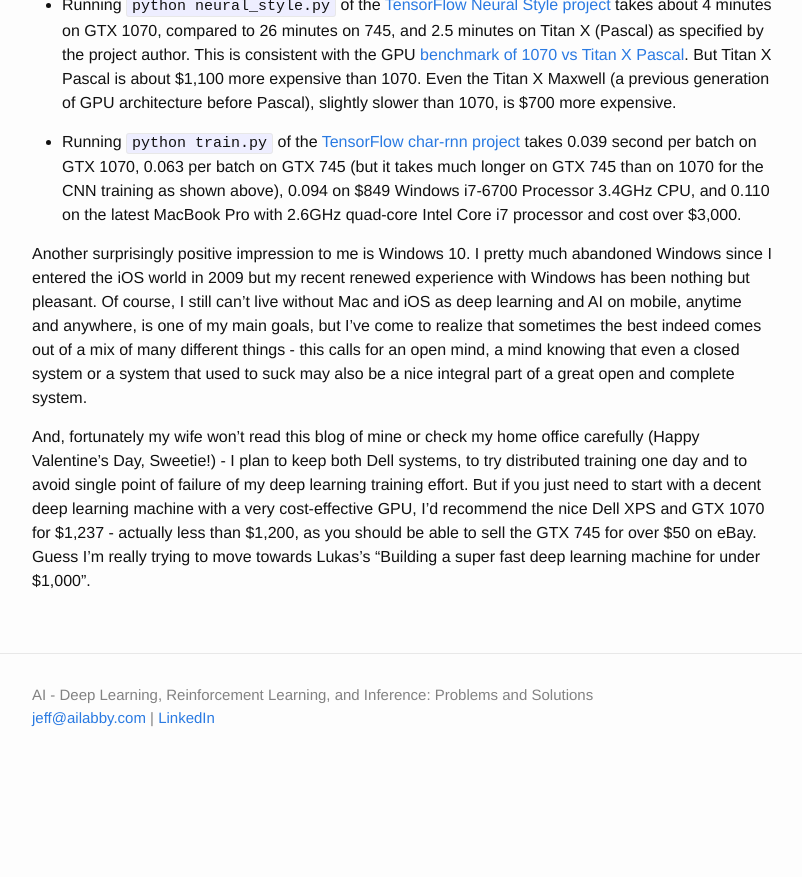
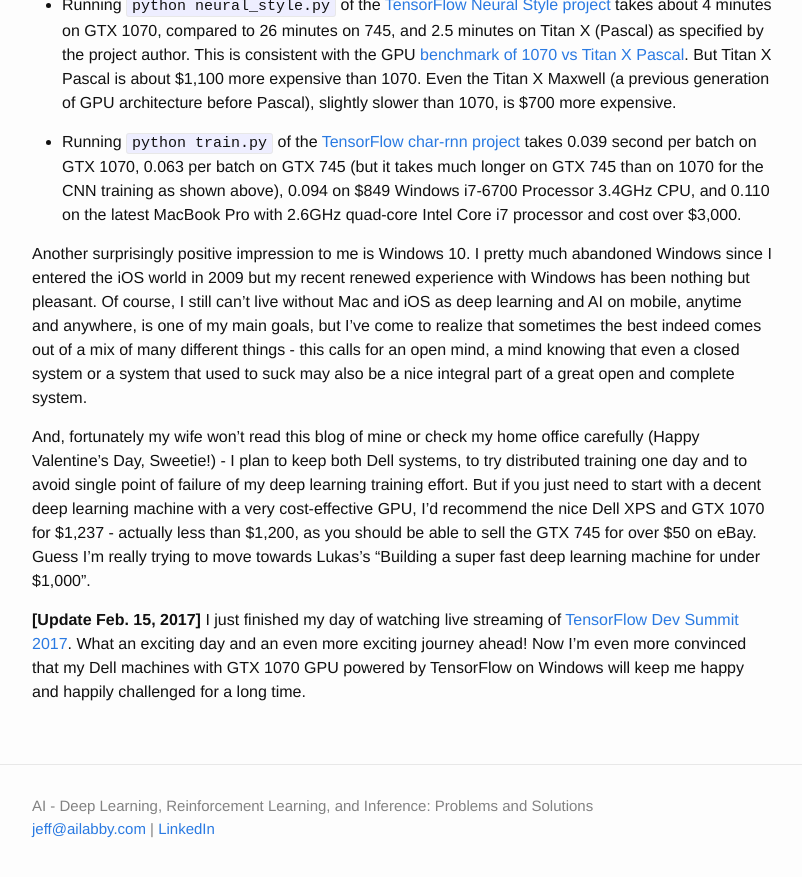
Before and after one commit to jeffxtang/jeffxtang.github.io, a Jekyll site: the page built from _posts/2017-02-14-deep-learning-machine.md, in a window 1280 px wide and 900 px high, scrolled down 1377 px. Shown: the top 877 px of the window, without its empty margins (238-1040 px from the left). Built offline with Jekyll 4.4.1, drawn with Linux system fonts in a browser that asks for light colours; comment, search, counter and statistics services are not loaded; before the commit the page ends 2166 px from its top, so only the background shows below that.

Commit message:
deep learning machine

```diff
--- a/_posts/2017-02-14-deep-learning-machine.md
+++ b/_posts/2017-02-14-deep-learning-machine.md
@@ -29,3 +29,5 @@ Some final notes on GPU/CPU performance tests:
 Another surprisingly positive impression to me is Windows 10. I pretty much abandoned Windows since I entered the iOS world in 2009 but my recent renewed experience with Windows has been nothing but pleasant. Of course, I still can't live without Mac and iOS as deep learning and AI on mobile, anytime and anywhere, is one of my main goals, but I've come to realize that sometimes the best indeed comes out of a mix of many different things - this calls for an open mind, a mind knowing that even a closed system or a system that used to suck may also be a nice integral part of a great open and complete system.
 
 And, fortunately my wife won't read this blog of mine or check my home office carefully (Happy Valentine's Day, Sweetie!) - I plan to keep both Dell systems, to try distributed training one day and to avoid single point of failure of my deep learning training effort. But if you just need to start with a decent deep learning machine with a very cost-effective GPU, I'd recommend the nice Dell XPS and GTX 1070 for $1,237 - actually less than $1,200, as you should be able to sell the GTX 745 for over $50 on eBay. Guess I'm really trying to move towards Lukas's "Building a super fast deep learning machine for under $1,000".
+
+**[Update Feb. 15, 2017]** I just finished my day of watching live streaming of [TensorFlow Dev Summit 2017](https://events.withgoogle.com/tensorflow-dev-summit/). What an exciting day and an even more exciting journey ahead! Now I'm even more convinced that my Dell machines with GTX 1070 GPU powered by TensorFlow on Windows will keep me happy and happily challenged for a long time.
```
